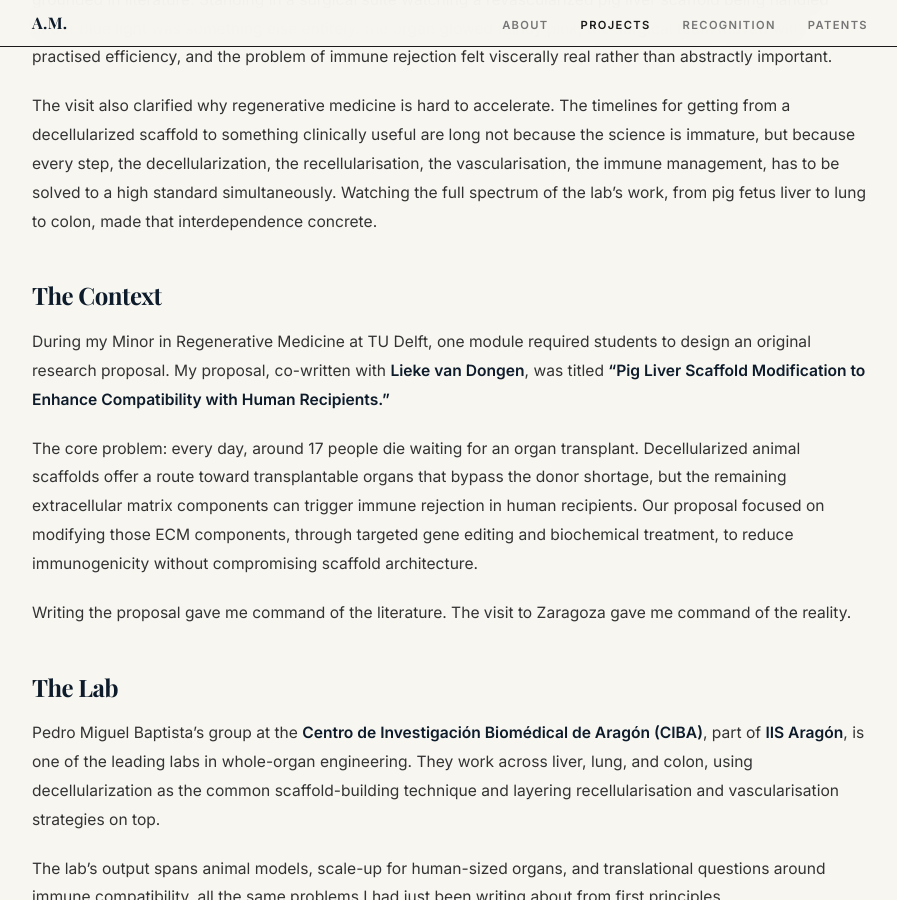
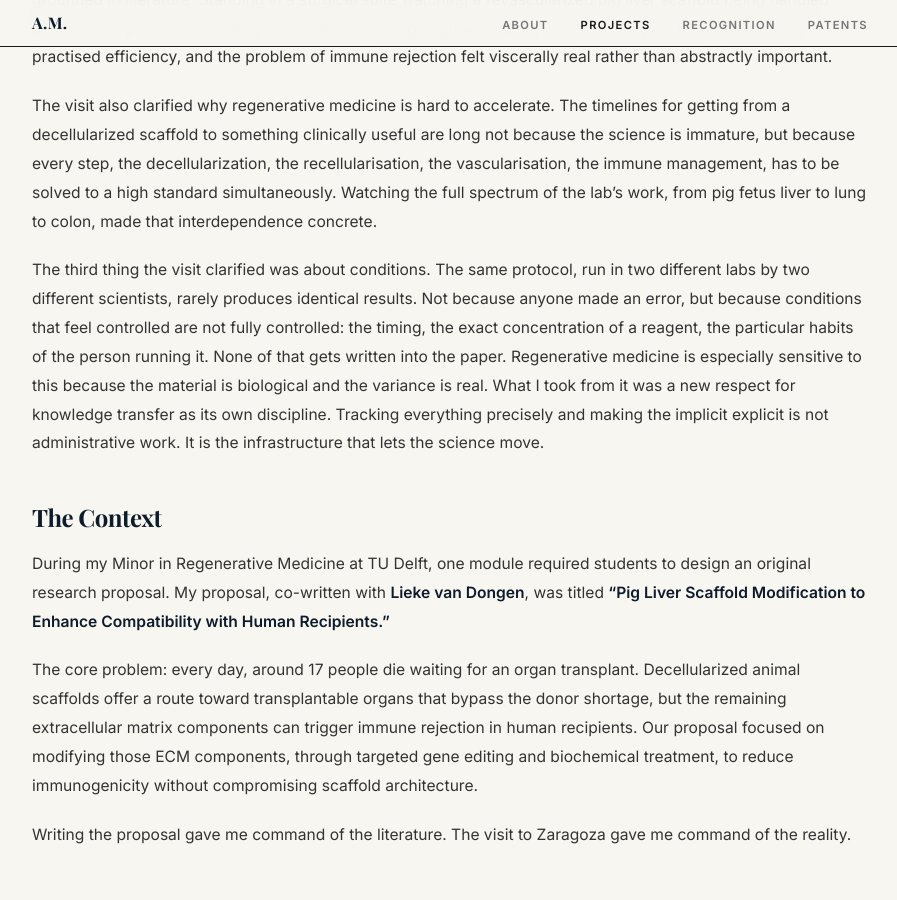
Before and after one commit to allimessinese/allimessinese.github.io, a Jekyll site: the page built from _projects/colon-organoids-iis-aragon.md, in a window 1280 px wide and 900 px high, scrolled down 865 px. Shown: the whole window, without its empty margins (190-1087 px from the left). Built offline with Jekyll 4.4.1, drawn with Linux system fonts in a browser that asks for light colours; some web fonts are replaced.

Commit message:
Add conditions and knowledge transfer insight to IIS Aragon
Third paragraph surfaces the variance-between-labs problem and the
builder implication: tracking and knowledge transfer as the
infrastructure that lets science move.

Co-Authored-By: Claude Sonnet 4.6 <noreply@anthropic.com>

```diff
--- a/_projects/colon-organoids-iis-aragon.md
+++ b/_projects/colon-organoids-iis-aragon.md
@@ -24,6 +24,8 @@ links:
 The most disorienting part of this visit was realising how much the actual science diverges from the version you write in a research proposal. The proposal I had written with Lieke van Dongen was careful, structured, and grounded in literature. Standing in a surgical suite watching a revascularized pig liver scaffold being handled under blue light was something else entirely: the organ glowed faintly pink, the surgical team moved with practised efficiency, and the problem of immune rejection felt viscerally real rather than abstractly important.
 
 The visit also clarified why regenerative medicine is hard to accelerate. The timelines for getting from a decellularized scaffold to something clinically useful are long not because the science is immature, but because every step, the decellularization, the recellularisation, the vascularisation, the immune management, has to be solved to a high standard simultaneously. Watching the full spectrum of the lab's work, from pig fetus liver to lung to colon, made that interdependence concrete.
+
+The third thing the visit clarified was about conditions. The same protocol, run in two different labs by two different scientists, rarely produces identical results. Not because anyone made an error, but because conditions that feel controlled are not fully controlled: the timing, the exact concentration of a reagent, the particular habits of the person running it. None of that gets written into the paper. Regenerative medicine is especially sensitive to this because the material is biological and the variance is real. What I took from it was a new respect for knowledge transfer as its own discipline. Tracking everything precisely and making the implicit explicit is not administrative work. It is the infrastructure that lets the science move.
 
 ## The Context
 
```
